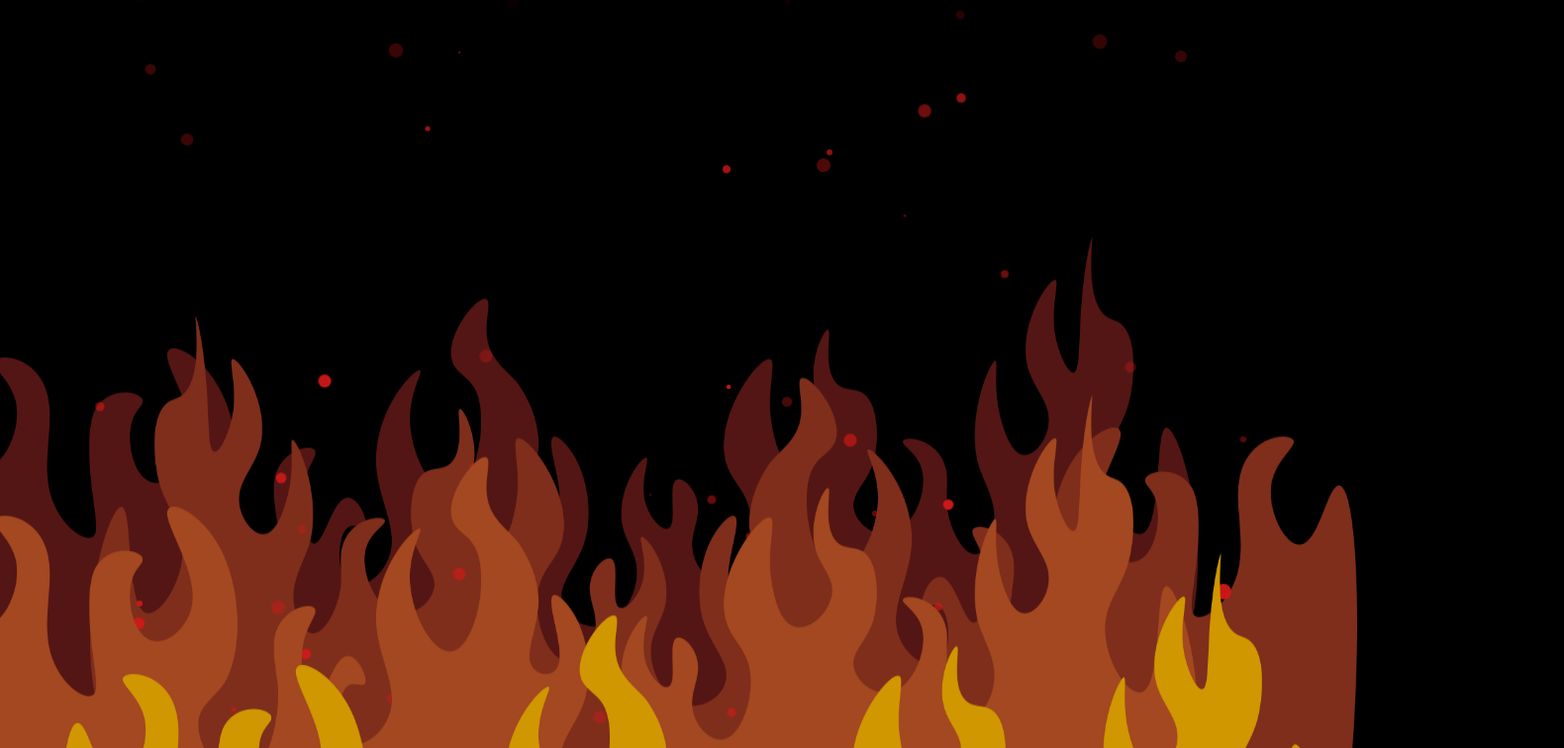
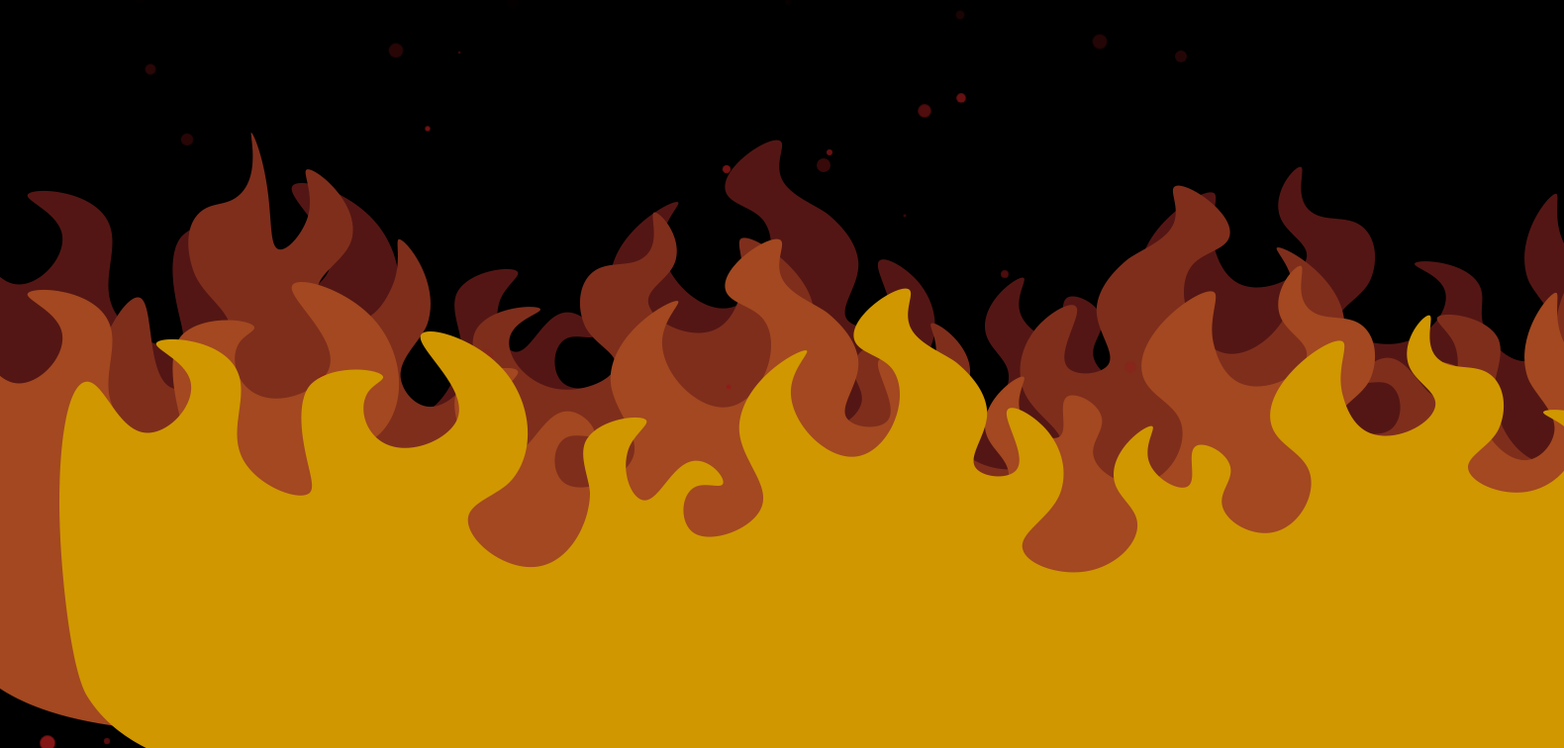
Before and after one commit to Keymor/portfolio-evil, a React (Vite) app: page / in a window 1280 px wide. Shown: the top 756 px of the page at 99% size, 1580 px wide, since content can reach past the window. Built offline with nearby package versions, Linux system fonts and the light colour scheme.

Commit message:
flame update

```diff
--- a/src/App.css
+++ b/src/App.css
@@ -1,11 +1,8 @@
 @import "tailwindcss";
 
-#root {
+/* #root {
   max-width: 1280px;
-  margin: 0 auto;
-  padding: 2rem;
-  text-align: center;
-}
+} */
 
 .spankAnim {
   animation: sparkUp 5s ease-in-out infinite;
@@ -18,8 +15,11 @@
 @keyframes sparkUp {
   0% {
     bottom: 0%;
+    opacity: 0;
+    right: var(--xposition)
+  }
+  5% {
     opacity: 1;
-    right: var(--xposition)
   }
   30% {
     right: calc(var(--xposition) + var(--range))
@@ -37,12 +37,20 @@
 
 @keyframes flameMove {
   0% {
-    left: var(--positionFlame)
+    left: var(--positionFlame);
+    bottom: var(--upFlame);
+  }
+  25% {
+    bottom: calc(var(--upFlame) - 5px);
   }
   50% {
-    left: calc(var(--positionFlame) + 40px)
+    left: calc(var(--positionFlame) + 40px);
+  }
+  75% {
+    bottom: calc(var(--upFlame) + 5px);
   }
   100% {
     left: var(--positionFlame);
+    bottom: var(--upFlame);
   }
 }
--- a/src/App.tsx
+++ b/src/App.tsx
@@ -7,10 +7,14 @@ function App() {
 
 
   return (
-    <>
-      <Flame />
-      <Fire />
-    </>
+    <div className='flex w-screen h-screen'>
+      <div className='flex max-w-[1580px] overflow-x-clip mb-2 mt-auto mx-auto'>
+        <div className=''>
+          <Flame />
+        </div>
+        <Fire />
+      </div>
+    </div>
   )
 }
 
--- a/src/components/flame.tsx
+++ b/src/components/flame.tsx
@@ -1,10 +1,26 @@
 export default function Flame() {
     return (
-        <div>
-            <img style={{'--positionFlame': '60px', animationDuration: '1s'} as React.CSSProperties} src='/fire.png' className='w-full h-160 fixed inset-0 top-auto -bottom-100 saturate-200 hue-rotate-55 brightness-200 -z-1 flame' />
-            <img style={{'--positionFlame': '-70px', animationDuration: '2s'} as React.CSSProperties} src='/fire.png' className='w-full h-160 fixed inset-0 top-auto -bottom-60 saturate-80 hue-rotate-20 -z-2 flame' />
-            <img style={{'--positionFlame': '60px', animationDuration: '3s'} as React.CSSProperties} src='/fire.png' className='w-full h-160 fixed inset-0 top-auto -bottom-40 saturate-90 hue-rotate-10 -z-3 brightness-70 -scale-x-100 flame' />
-            <img style={{'--positionFlame': '-70px', animationDuration: '4s'} as React.CSSProperties} src='/fire.png' className='w-full h-160 fixed inset-0 top-auto -bottom-20 saturate-110 hue-rotate-0 -z-4 brightness-40 scale-x-100 flame' />
+        <div className="w-[1954px] relative">
+            <img style={{
+                '--upFlame': '0px', '--positionFlame': '60px', animationDuration: '1s'
+                } as React.CSSProperties}
+                src='/fire.png'
+                className='w-[1954pxp] h-[554px] absolute inset-0 top-auto -bottom-100 saturate-200 hue-rotate-55 brightness-200 -z-1 flame' />
+            <img style={{
+                '--upFlame': '50px', '--positionFlame': '-70px', animationDuration: '2s'
+                } as React.CSSProperties}
+                src='/fire.png'
+                className='w-[1954px] h-[554px] absolute inset-0 top-auto -bottom-60 saturate-80 hue-rotate-20 -z-2 flame' />
+            <img style={{
+                '--upFlame': '100px', '--positionFlame': '60px', animationDuration: '3s'
+                } as React.CSSProperties}
+                src='/fire.png'
+                className='w-[1954px] h-[554px] absolute inset-0 top-auto -bottom-40 saturate-90 hue-rotate-10 -z-3 brightness-70 -scale-x-100 flame' />
+            <img style={{
+                '--upFlame': '150px', '--positionFlame': '-70px', animationDuration: '4s'
+                } as React.CSSProperties}
+                src='/fire.png'
+                className='w-[1954px] h-[554px] absolute inset-0 top-auto -bottom-20 saturate-110 hue-rotate-0 -z-4 brightness-40 scale-x-100 flame' />
         </div>
     )
 }
--- a/src/components/particless.tsx
+++ b/src/components/particless.tsx
@@ -11,7 +11,7 @@ export default function Fire() {
           '--range': `${Math.random() * (10 - -5) + -5}%`,
           animationDelay: `${Math.random() * (3 - 1) + 1}s`,
           animationDuration: `${Math.random() * (6 - 3) + 3}s`,
-          backgroundColor: `rgb(210, 25, 25, ${Math.random() * (1 - 0.3) + 0.3})`,
+          backgroundColor: `rgb(150, 25, 25, ${Math.random() * (1 - 0.3) + 0.3})`,
           scale: Math.random() * (0.8 - 0.1) + 0.1
         } as React.CSSProperties} className='size-5 rounded-full absolute bottom-1 spankAnim'/>
       )
@@ -21,7 +21,7 @@ export default function Fire() {
 
   return (
     <>
-      <div className='w-screen h-screen absolute inset-0 overflow-clip -z-3'>
+      <div className='w-full h-full absolute inset-0 overflow-clip -z-3'>
         {animationStart()}
       </div>
     </>
```
